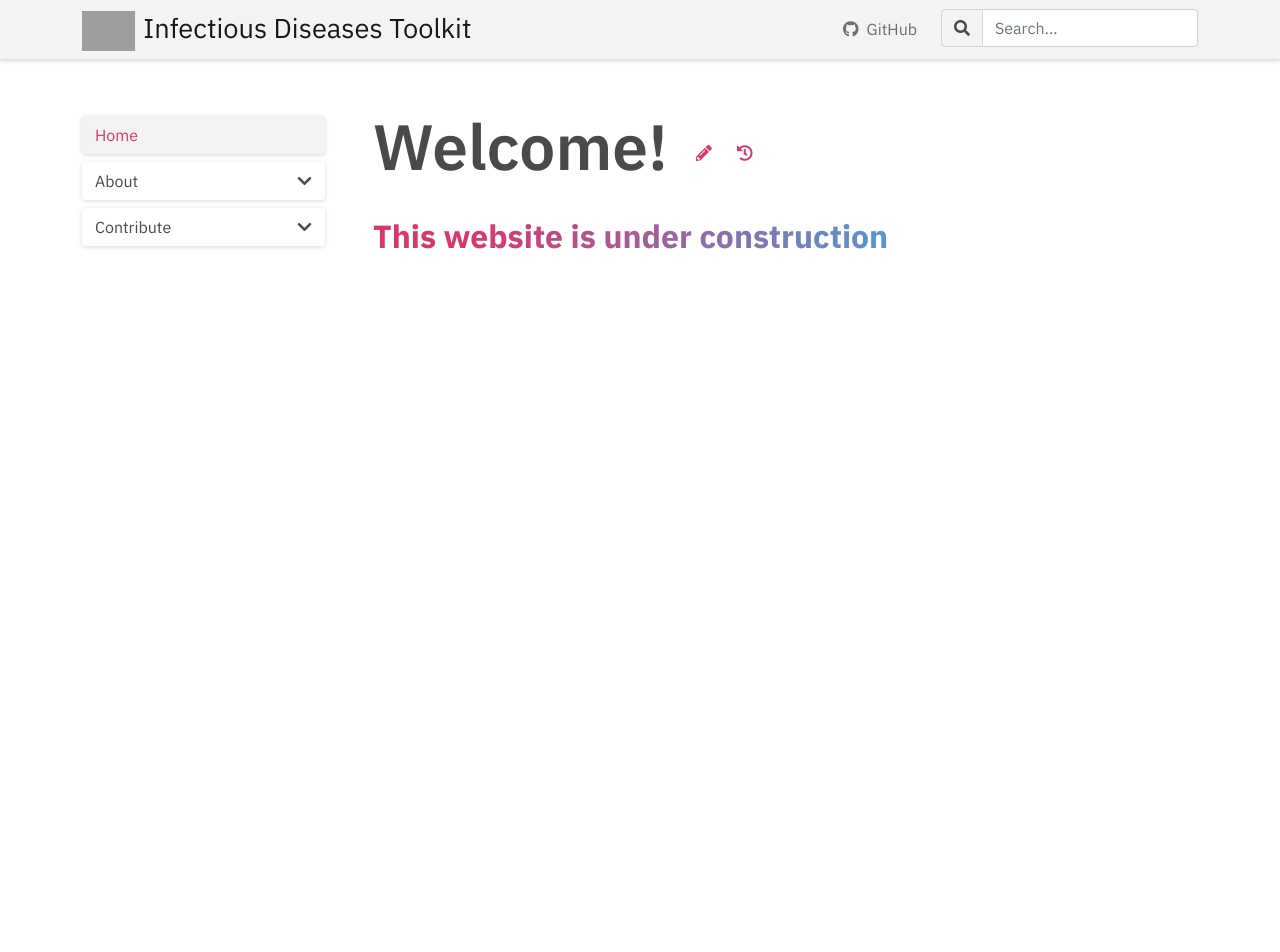
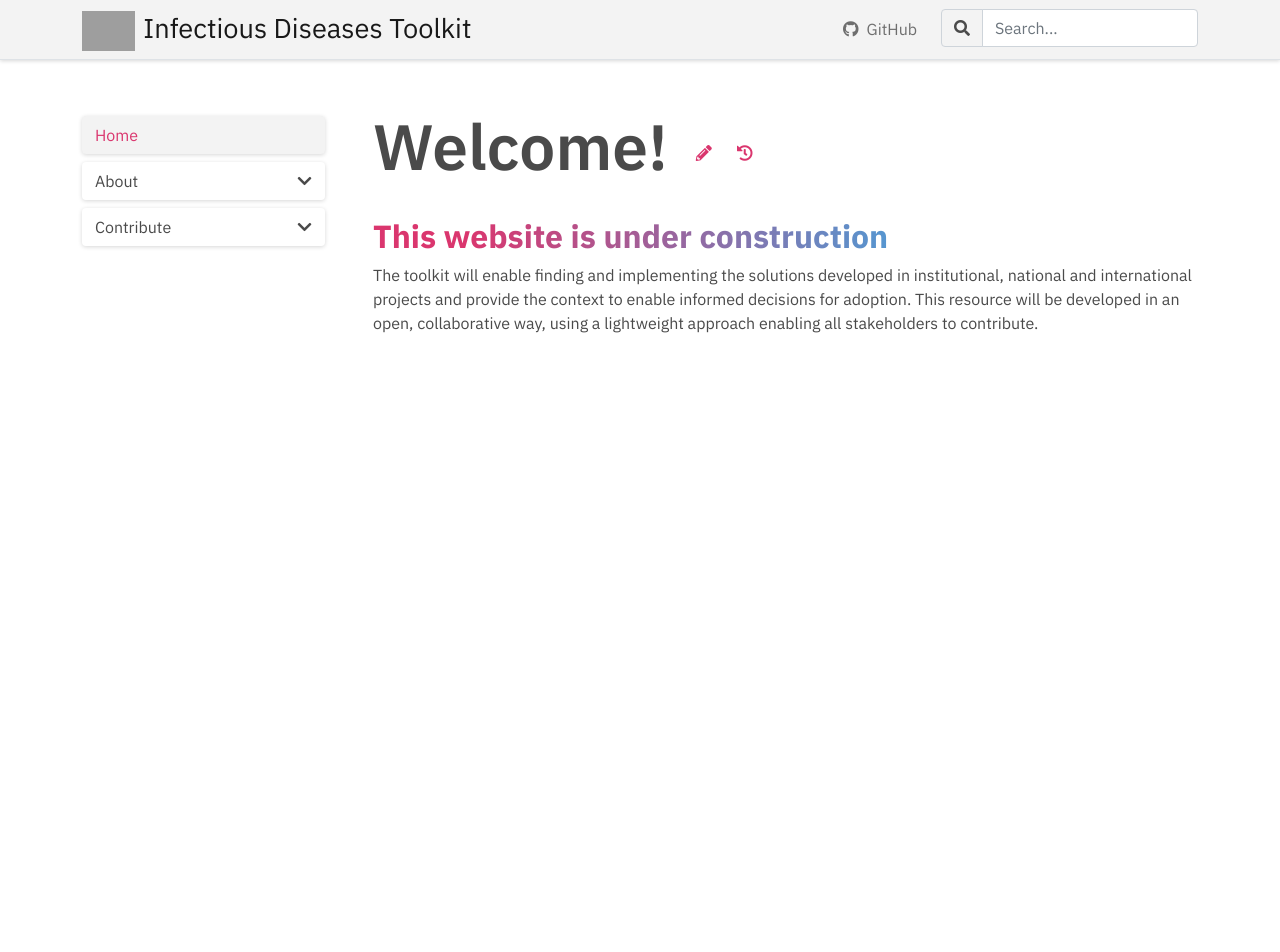
Before and after one commit to elixir-europe/infectious-diseases-toolkit, a Jekyll site: the page built from index.md, in a window 1280 px wide. Shown: the top 952 px of the page. Built offline with Jekyll 4.4.1, drawn with Linux system fonts in a browser that asks for light colours; grey boxes are pictures that could not be loaded.

Commit message:
Update index.md

```diff
--- a/index.md
+++ b/index.md
@@ -6,3 +6,5 @@ title: Welcome!
 ---
 
 ## This website is under construction
+
+The toolkit will enable finding and implementing the solutions developed in institutional, national and international projects and provide the context to enable informed decisions for adoption. This resource will be developed in an open, collaborative way, using a lightweight approach enabling all stakeholders to contribute.
```
